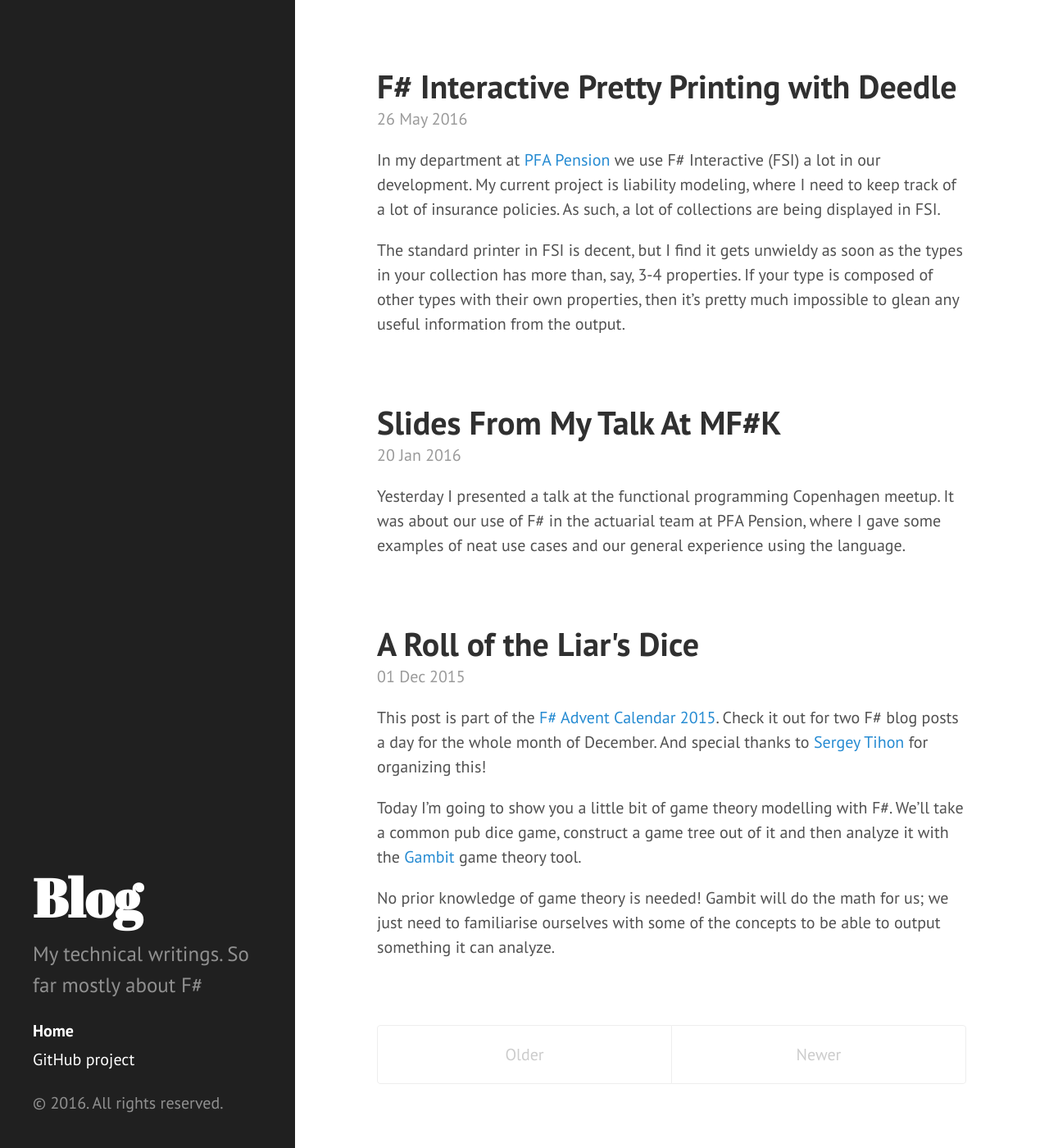
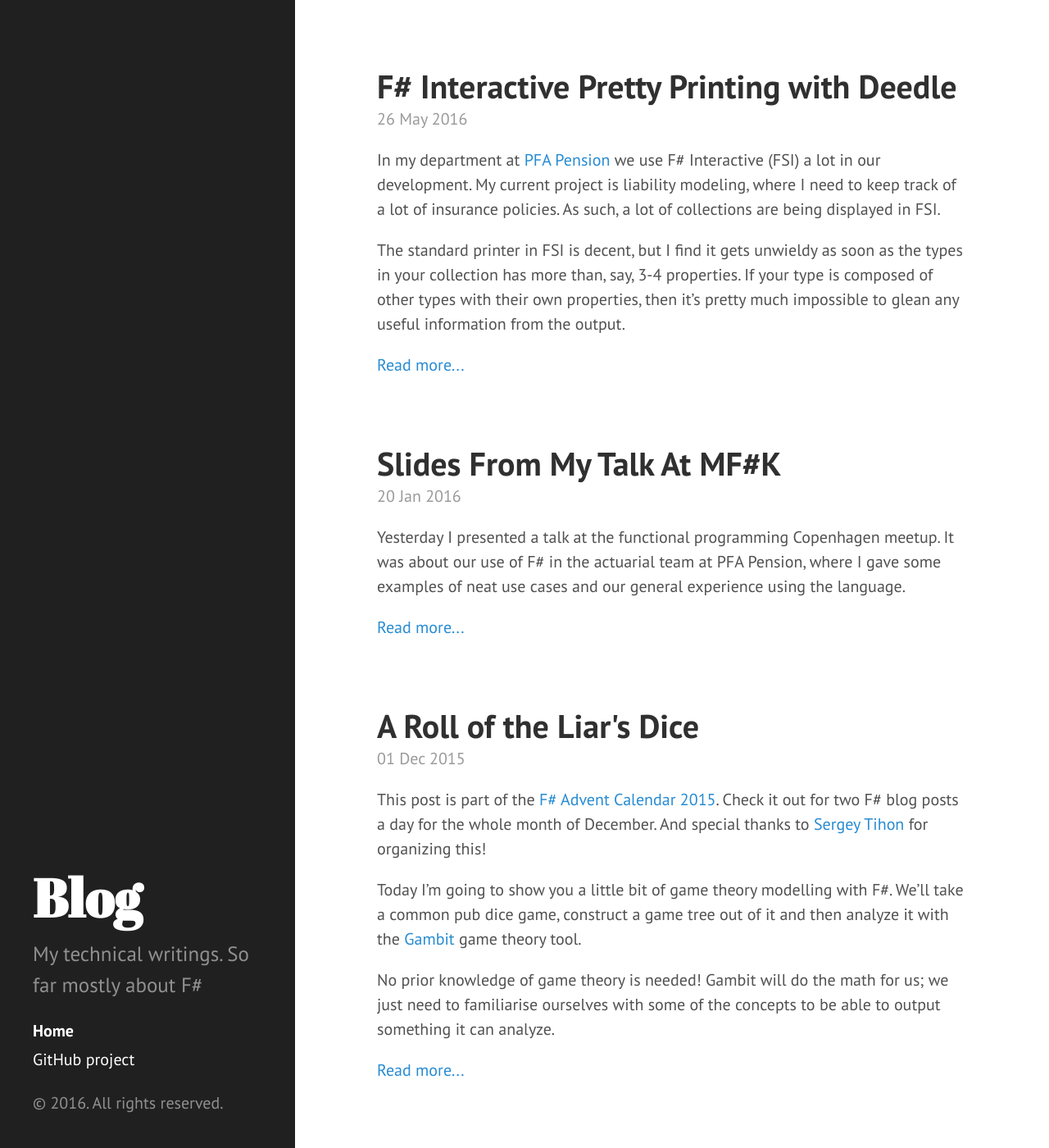
Before and after one commit to KristianSchmidt/KristianSchmidt.github.io, a Jekyll site: the page built from index.html, in a window 1280 px wide and 1400 px high. Shown: the whole window at 82% size. Built offline with Jekyll 4.4.1, drawn with Linux system fonts in a browser that asks for light colours; the list of posts is cut into pages by our own code.

Commit message:
Added "read more"

```diff
--- a/index.html
+++ b/index.html
@@ -15,6 +15,10 @@
     <span class="post-date">{{ post.date | date_to_string }}</span>
 
     {{ post.excerpt }}
+
+    <a href="{{ post.url }}">
+        Read more...
+      </a>
   </div>
   {% endfor %}
 </div>
```
